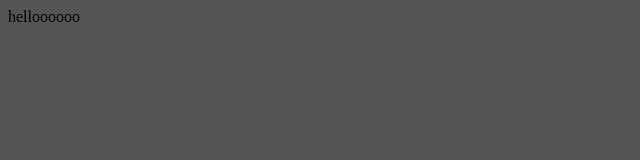
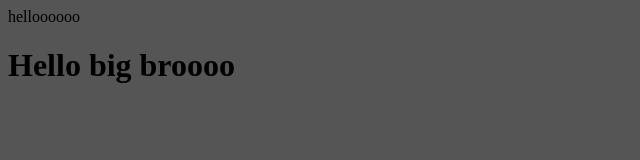
Before and after one commit to JunoSwift/Junosoft, a plain HTML site: page aa.html in a window 1280 px wide. Shown: the whole page, without its empty margins (0-640 px from the left). Drawn offline with Linux system fonts and the light colour scheme.

Commit message:
h1 is added

```diff
--- a/aa.html
+++ b/aa.html
@@ -8,5 +8,6 @@
 </head>
 <body>
   helloooooo
+  <h1>Hello big broooo</h1>
 </body>
 </html>
```
